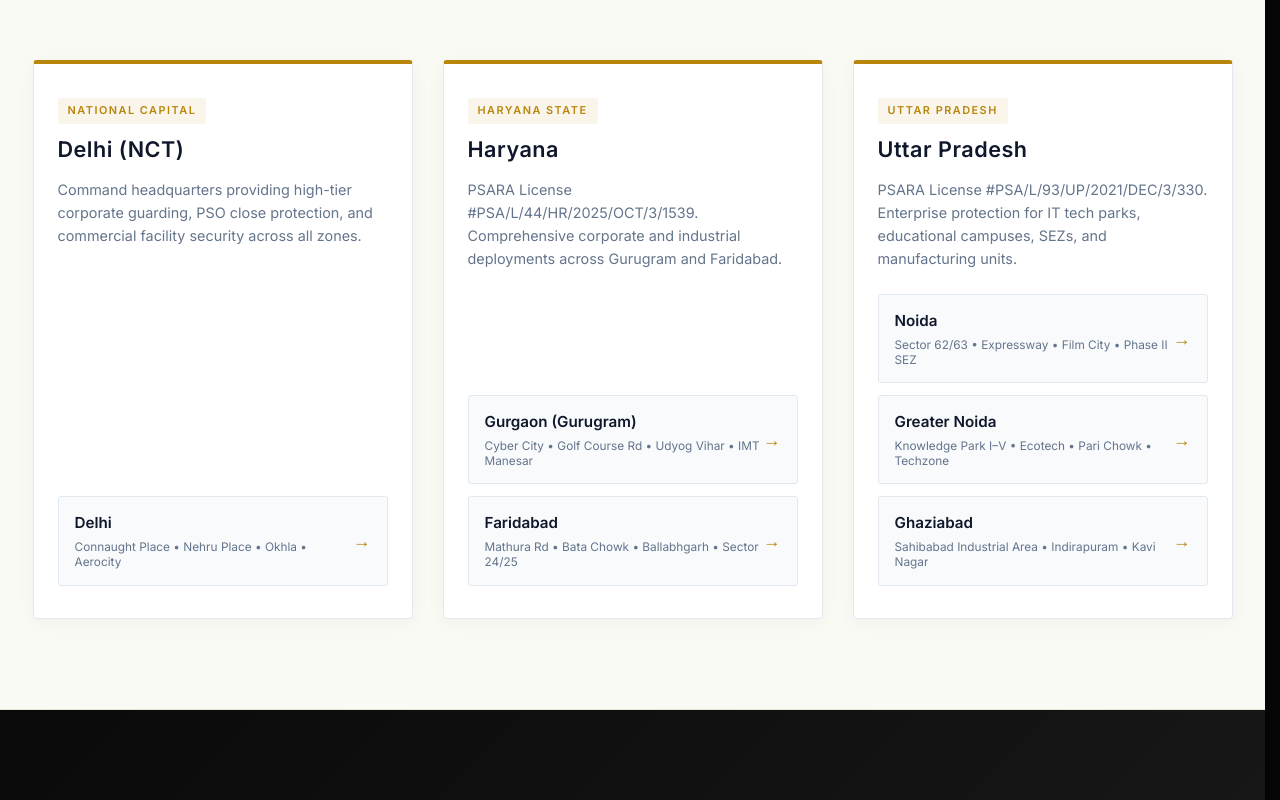
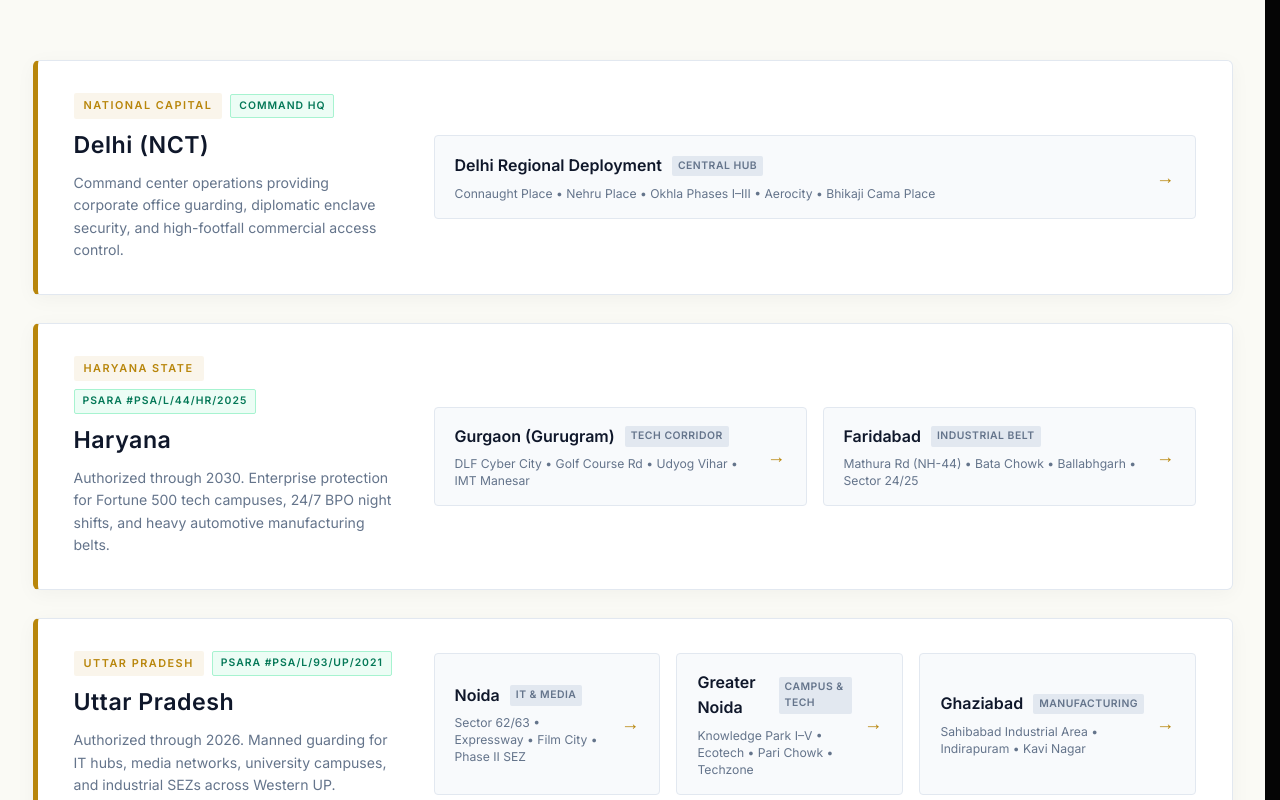
Before and after one commit to Rage611/tms-security-mern, a React (Vite) app in the folder frontend/: page /company in a window 1280 px wide. Shown: the part 2140-2940 px from the top of the page. Built offline with nearby package versions, Linux system fonts and the light colour scheme.

Commit message:
refactor(ui): remove redundant emoji coverage section from homepage and upgrade /company areas we serve to luxury horizontal state rows

```diff
--- a/frontend/src/App.jsx
+++ b/frontend/src/App.jsx
@@ -28,7 +28,6 @@ const SecurityGuards = lazy(() => import('./components/NavbarContents/Services/M
 const Compliance = lazy(() => import('./components/NavbarContents/AboutTMS/Compliance/Compliance'));
 const NotFound = lazy(() => import('./components/NotFound/NotFound'));
 const LocationPage = lazy(() => import('./components/LocationPage/LocationPage'));
-const LocationsSection = lazy(() => import('./components/LocationsSection/LocationsSection'));
 
 const RouteLoader = () => (
   <div style={{
@@ -63,9 +62,6 @@ const Home = () => (
     <About />
     <Services />
     <Network />
-    <Suspense fallback={null}>
-      <LocationsSection />
-    </Suspense>
     <Clients />
   </>
 );
--- a/frontend/src/components/NavbarContents/AboutTMS/TheCompany.css
+++ b/frontend/src/components/NavbarContents/AboutTMS/TheCompany.css
@@ -237,37 +237,48 @@
   color: #475569;
 }
 
-.company-page .state-coverage-grid {
+.company-page .state-rows-wrapper {
   max-width: 1200px;
   margin: 0 auto;
-  display: grid;
-  grid-template-columns: repeat(3, 1fr);
-  gap: 30px;
+  display: flex;
+  flex-direction: column;
+  gap: 28px;
 }
 
-.company-page .state-group-card {
+.company-page .state-row-block {
   background: #ffffff;
   border: 1px solid #e2e8f0;
-  border-top: 4px solid #b8860b;
-  border-radius: 4px;
-  padding: 32px 24px;
+  border-left: 5px solid #b8860b;
+  border-radius: 6px;
+  padding: 32px 36px;
+  display: grid;
+  grid-template-columns: 320px 1fr;
+  gap: 40px;
+  align-items: center;
+  box-shadow: 0 4px 20px rgba(0, 0, 0, 0.04);
+  transition: transform 0.3s ease, box-shadow 0.3s ease, border-left-color 0.3s ease;
+}
+
+.company-page .state-row-block:hover {
+  transform: translateY(-3px);
+  box-shadow: 0 12px 32px rgba(0, 0, 0, 0.08);
+  border-left-color: #ffd700;
+}
+
+.company-page .state-row-left {
   display: flex;
   flex-direction: column;
-  box-shadow: 0 4px 20px rgba(0, 0, 0, 0.04);
-  transition: transform 0.3s ease, box-shadow 0.3s ease;
+  gap: 8px;
 }
 
-.company-page .state-group-card:hover {
-  transform: translateY(-4px);
-  box-shadow: 0 12px 30px rgba(0, 0, 0, 0.08);
-}
-
-.company-page .state-card-header {
-  margin-bottom: 12px;
+.company-page .state-tag-group {
+  display: flex;
+  align-items: center;
+  gap: 8px;
+  flex-wrap: wrap;
 }
 
 .company-page .state-tag {
-  display: inline-block;
   font-size: 0.68rem;
   font-weight: 800;
   letter-spacing: 1.5px;
@@ -275,58 +286,87 @@
   background: rgba(184, 134, 11, 0.08);
   padding: 4px 10px;
   border-radius: 2px;
-  margin-bottom: 8px;
 }
 
-.company-page .state-card-header h3 {
-  font-size: 1.35rem;
+.company-page .state-sub-pill {
+  font-size: 0.65rem;
+  font-weight: 700;
+  letter-spacing: 1px;
+  color: #047857;
+  background: #ecfdf5;
+  border: 1px solid #a7f3d0;
+  padding: 3px 8px;
+  border-radius: 2px;
+}
+
+.company-page .state-row-heading {
+  font-size: 1.45rem;
   font-weight: 800;
   color: #0f172a;
   margin: 0;
   letter-spacing: 0.5px;
 }
 
-.company-page .state-card-desc {
-  font-size: 0.9rem;
+.company-page .state-row-summary {
+  font-size: 0.88rem;
   line-height: 1.6;
   color: #64748b;
-  margin-bottom: 24px;
-  min-height: 58px;
+  margin: 0;
 }
 
-.company-page .regional-links-list {
-  display: flex;
-  flex-direction: column;
-  gap: 12px;
-  margin-top: auto;
+/* Grids for the right column */
+.company-page .state-row-right {
+  display: grid;
+  gap: 16px;
+  width: 100%;
+}
+
+.company-page .state-grid-single {
+  grid-template-columns: 1fr;
+}
+
+.company-page .state-grid-double {
+  grid-template-columns: repeat(2, 1fr);
+}
+
+.company-page .state-grid-triple {
+  grid-template-columns: repeat(3, 1fr);
 }
 
 .company-page .regional-link-card {
   display: flex;
   align-items: center;
   justify-content: space-between;
-  padding: 14px 16px;
+  padding: 16px 20px;
   background: #f8fafc;
   border: 1px solid #e2e8f0;
-  border-radius: 3px;
+  border-radius: 4px;
   text-decoration: none;
   transition: all 0.25s ease;
+  min-height: 84px;
 }
 
 .company-page .regional-link-card:hover {
   background: #0f172a;
   border-color: #0f172a;
   transform: translateX(4px);
+  box-shadow: 0 4px 16px rgba(0, 0, 0, 0.12);
 }
 
 .company-page .regional-link-info {
   display: flex;
   flex-direction: column;
-  gap: 4px;
+  gap: 6px;
+}
+
+.company-page .regional-title-row {
+  display: flex;
+  align-items: center;
+  gap: 10px;
 }
 
 .company-page .regional-link-city {
-  font-size: 0.95rem;
+  font-size: 1rem;
   font-weight: 700;
   color: #0f172a;
   transition: color 0.2s ease;
@@ -336,10 +376,27 @@
   color: #ffd700;
 }
 
+.company-page .regional-pill {
+  font-size: 0.65rem;
+  font-weight: 600;
+  text-transform: uppercase;
+  letter-spacing: 0.5px;
+  color: #64748b;
+  background: #e2e8f0;
+  padding: 2px 6px;
+  border-radius: 2px;
+  transition: all 0.2s ease;
+}
+
+.company-page .regional-link-card:hover .regional-pill {
+  background: rgba(255, 215, 0, 0.2);
+  color: #ffd700;
+}
+
 .company-page .regional-link-hubs {
-  font-size: 0.74rem;
+  font-size: 0.76rem;
   color: #64748b;
-  line-height: 1.3;
+  line-height: 1.4;
   transition: color 0.2s ease;
 }
 
@@ -348,25 +405,37 @@
 }
 
 .company-page .regional-link-arrow {
-  font-size: 1.1rem;
+  font-size: 1.15rem;
   font-weight: 700;
   color: #b8860b;
+  padding-left: 12px;
   transition: transform 0.2s ease, color 0.2s ease;
 }
 
 .company-page .regional-link-card:hover .regional-link-arrow {
   color: #ffd700;
-  transform: translateX(3px);
+  transform: translateX(4px);
 }
 
-@media (max-width: 1024px) {
-  .company-page .state-coverage-grid {
+@media (max-width: 1100px) {
+  .company-page .state-row-block {
     grid-template-columns: 1fr;
     gap: 24px;
+    padding: 28px 24px;
   }
 
-  .company-page .state-card-desc {
-    min-height: auto;
+  .company-page .state-grid-triple {
+    grid-template-columns: 1fr;
+  }
+}
+
+@media (max-width: 768px) {
+  .company-page .state-grid-double {
+    grid-template-columns: 1fr;
+  }
+
+  .company-page .regional-link-card {
+    padding: 14px 16px;
   }
 }
 
--- a/frontend/src/components/NavbarContents/AboutTMS/TheCompany.jsx
+++ b/frontend/src/components/NavbarContents/AboutTMS/TheCompany.jsx
@@ -98,21 +98,27 @@ const TheCompany = () => {
           </p>
         </div>
 
-        <div className="state-coverage-grid">
+        <div className="state-rows-wrapper">
           {/* State 1: Delhi (NCT) */}
-          <div className="state-group-card">
-            <div className="state-card-header">
+          <div className="state-row-block">
+            <div className="state-row-left">
+              <div className="state-tag-group">
                 <span className="state-tag">NATIONAL CAPITAL</span>
-              <h3>Delhi (NCT)</h3>
+                <span className="state-sub-pill">COMMAND HQ</span>
               </div>
-            <p className="state-card-desc">
-              Command headquarters providing high-tier corporate guarding, PSO close protection, and commercial facility security across all zones.
+              <h3 className="state-row-heading">Delhi (NCT)</h3>
+              <p className="state-row-summary">
+                Command center operations providing corporate office guarding, diplomatic enclave security, and high-footfall commercial access control.
               </p>
-            <div className="regional-links-list">
+            </div>
+            <div className="state-row-right state-grid-single">
               <Link to="/security-services/delhi" className="regional-link-card" id="company-area-delhi">
                 <div className="regional-link-info">
-                  <strong className="regional-link-city">Delhi</strong>
-                  <span className="regional-link-hubs">Connaught Place • Nehru Place • Okhla • Aerocity</span>
+                  <div className="regional-title-row">
+                    <strong className="regional-link-city">Delhi Regional Deployment</strong>
+                    <span className="regional-pill">Central Hub</span>
+                  </div>
+                  <span className="regional-link-hubs">Connaught Place • Nehru Place • Okhla Phases I–III • Aerocity • Bhikaji Cama Place</span>
                 </div>
                 <span className="regional-link-arrow">→</span>
               </Link>
@@ -120,26 +126,35 @@ const TheCompany = () => {
           </div>
 
           {/* State 2: Haryana */}
-          <div className="state-group-card">
-            <div className="state-card-header">
+          <div className="state-row-block">
+            <div className="state-row-left">
+              <div className="state-tag-group">
                 <span className="state-tag">HARYANA STATE</span>
-              <h3>Haryana</h3>
+                <span className="state-sub-pill">PSARA #PSA/L/44/HR/2025</span>
               </div>
-            <p className="state-card-desc">
-              PSARA License #PSA/L/44/HR/2025/OCT/3/1539. Comprehensive corporate and industrial deployments across Gurugram and Faridabad.
+              <h3 className="state-row-heading">Haryana</h3>
+              <p className="state-row-summary">
+                Authorized through 2030. Enterprise protection for Fortune 500 tech campuses, 24/7 BPO night shifts, and heavy automotive manufacturing belts.
               </p>
-            <div className="regional-links-list">
+            </div>
+            <div className="state-row-right state-grid-double">
               <Link to="/security-services/gurgaon" className="regional-link-card" id="company-area-gurgaon">
                 <div className="regional-link-info">
+                  <div className="regional-title-row">
                     <strong className="regional-link-city">Gurgaon (Gurugram)</strong>
-                  <span className="regional-link-hubs">Cyber City • Golf Course Rd • Udyog Vihar • IMT Manesar</span>
+                    <span className="regional-pill">Tech Corridor</span>
+                  </div>
+                  <span className="regional-link-hubs">DLF Cyber City • Golf Course Rd • Udyog Vihar • IMT Manesar</span>
                 </div>
                 <span className="regional-link-arrow">→</span>
               </Link>
               <Link to="/security-services/faridabad" className="regional-link-card" id="company-area-faridabad">
                 <div className="regional-link-info">
+                  <div className="regional-title-row">
                     <strong className="regional-link-city">Faridabad</strong>
-                  <span className="regional-link-hubs">Mathura Rd • Bata Chowk • Ballabhgarh • Sector 24/25</span>
+                    <span className="regional-pill">Industrial Belt</span>
+                  </div>
+                  <span className="regional-link-hubs">Mathura Rd (NH-44) • Bata Chowk • Ballabhgarh • Sector 24/25</span>
                 </div>
                 <span className="regional-link-arrow">→</span>
               </Link>
@@ -147,32 +162,44 @@ const TheCompany = () => {
           </div>
 
           {/* State 3: Uttar Pradesh */}
-          <div className="state-group-card">
-            <div className="state-card-header">
+          <div className="state-row-block">
+            <div className="state-row-left">
+              <div className="state-tag-group">
                 <span className="state-tag">UTTAR PRADESH</span>
-              <h3>Uttar Pradesh</h3>
+                <span className="state-sub-pill">PSARA #PSA/L/93/UP/2021</span>
               </div>
-            <p className="state-card-desc">
-              PSARA License #PSA/L/93/UP/2021/DEC/3/330. Enterprise protection for IT tech parks, educational campuses, SEZs, and manufacturing units.
+              <h3 className="state-row-heading">Uttar Pradesh</h3>
+              <p className="state-row-summary">
+                Authorized through 2026. Manned guarding for IT hubs, media networks, university campuses, and industrial SEZs across Western UP.
               </p>
-            <div className="regional-links-list">
+            </div>
+            <div className="state-row-right state-grid-triple">
               <Link to="/security-services/noida" className="regional-link-card" id="company-area-noida">
                 <div className="regional-link-info">
+                  <div className="regional-title-row">
                     <strong className="regional-link-city">Noida</strong>
+                    <span className="regional-pill">IT &amp; Media</span>
+                  </div>
                   <span className="regional-link-hubs">Sector 62/63 • Expressway • Film City • Phase II SEZ</span>
                 </div>
                 <span className="regional-link-arrow">→</span>
               </Link>
               <Link to="/security-services/greater-noida" className="regional-link-card" id="company-area-greater-noida">
                 <div className="regional-link-info">
+                  <div className="regional-title-row">
                     <strong className="regional-link-city">Greater Noida</strong>
+                    <span className="regional-pill">Campus &amp; Tech</span>
+                  </div>
                   <span className="regional-link-hubs">Knowledge Park I–V • Ecotech • Pari Chowk • Techzone</span>
                 </div>
                 <span className="regional-link-arrow">→</span>
               </Link>
               <Link to="/security-services/ghaziabad" className="regional-link-card" id="company-area-ghaziabad">
                 <div className="regional-link-info">
+                  <div className="regional-title-row">
                     <strong className="regional-link-city">Ghaziabad</strong>
+                    <span className="regional-pill">Manufacturing</span>
+                  </div>
                   <span className="regional-link-hubs">Sahibabad Industrial Area • Indirapuram • Kavi Nagar</span>
                 </div>
                 <span className="regional-link-arrow">→</span>
```
Lines whose indentation alone changed are shown as unchanged.
